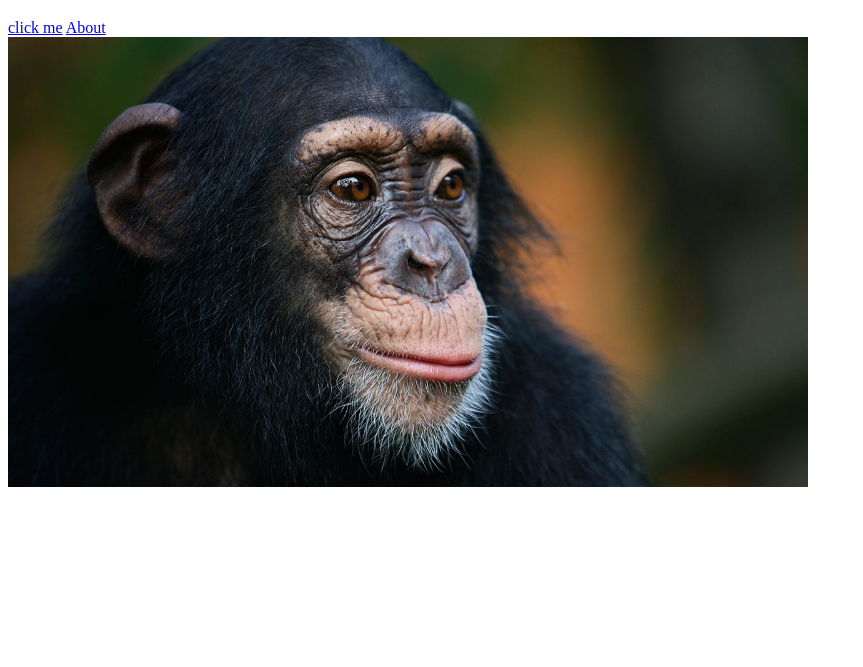
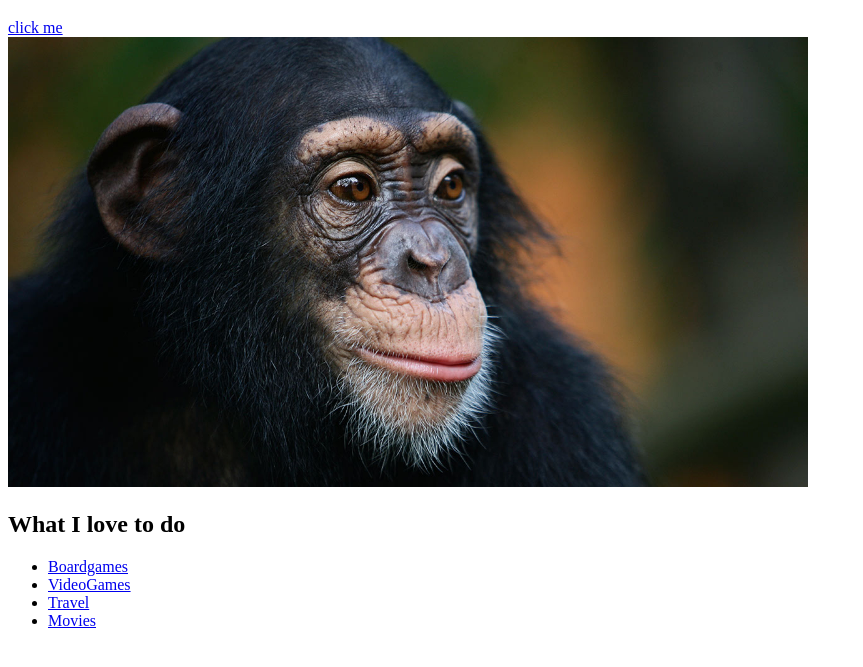
Before and after one commit to FadyAPhilips/FECourseA1, a plain HTML site: page index.html in a window 1280 px wide. Shown: the part 61-728 px from the top of the page, without its empty margins (0-863 px from the left). Drawn offline with Linux system fonts and the light colour scheme.

Commit message:
Add files via upload

```diff
--- a/index.html
+++ b/index.html
@@ -10,8 +10,16 @@
     <h1>Homepage</h1>
     <div>
         <a href="https://www.theuselessweb.com/" target="_blank">click me</a>
-        <a href="pages/about.html">About</a>
     </div>
     <img src="images/chimpbrains.jpg" alt="Chimp" width="800">
+    <div>
+      <h2>What I love to do</h2>
+      <ul>
+        <li><a href="pages/boardgames.html">Boardgames</a></li>
+        <li><a href="pages/videogames.html">VideoGames</a></li>
+        <li><a href="pages/travel.html">Travel</a></li>
+        <li><a href="pages/movies.html">Movies</a></li>
+      </ul>
+    </div>
   </body>
 </html>
```
Also changed, not shown: pages/boardgames.html (+1 -1 lines), pages/movies.html (+1 -1 lines), pages/travel.html (+1 -1 lines), pages/videogames.html (+1 -1 lines).
